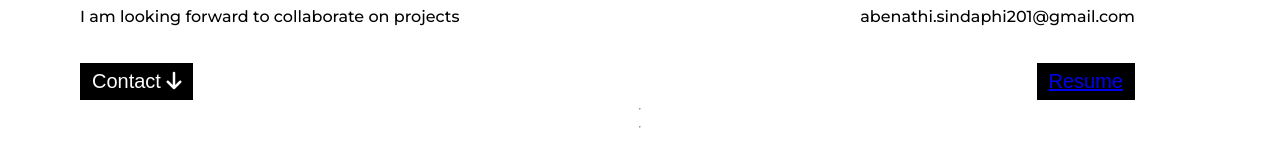
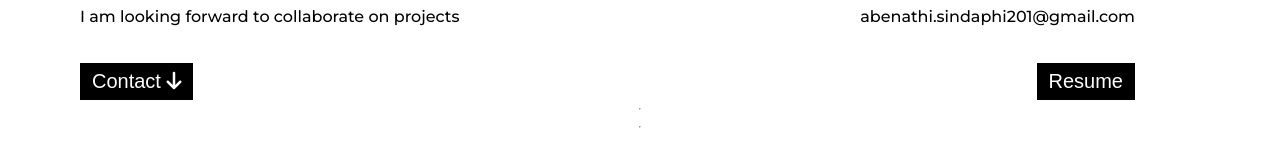
Before and after one commit to Abenathi201/portfolio-vue, a Vue app: page /#/ in a window 1280 px wide. Shown: the part 2141-2301 px from the top of the page. Built offline with nearby package versions, Linux system fonts and the light colour scheme; no server answers.

Commit message:
fixing buttons

```diff
--- a/src/components/AboutComp.vue
+++ b/src/components/AboutComp.vue
@@ -273,12 +273,15 @@ button {
     background calc(var(--dur) * 4) steps(4, jump-end);
 }
 
+.resume a{
+  text-decoration: none;
+  color: #FFFFFF;
+}
+
 .btn:hover,
 .btn:focus {
   box-shadow: 0 4px 8px hsla(190deg, 15%, 5%, .2);
   transform: translateY(-4px);
-  background: #FFFFFF;
-  color: #000000;
 }
 
 .contact .resume{
```
